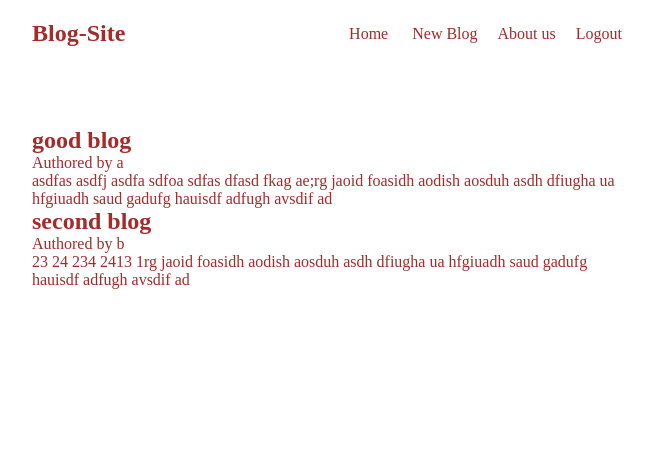
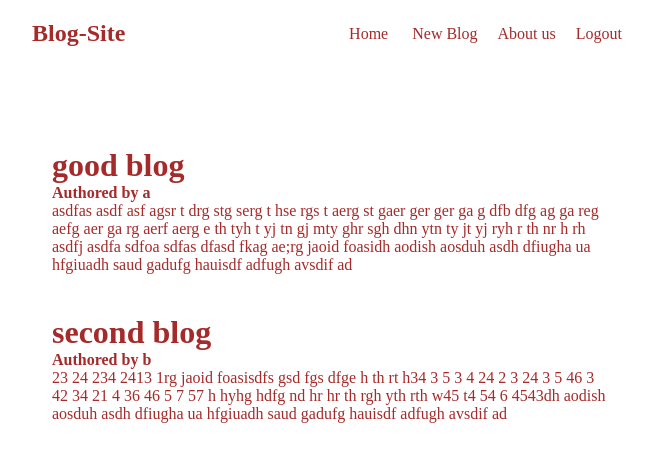
Before and after one commit to chetan-0/BlogSite, a React (Create React App) app: page / in a window 1280 px wide. Shown: the top 462 px of the page, without its empty margins (308-959 px from the left). Built offline with nearby package versions, Linux system fonts and the light colour scheme; data requests are answered from the project's data file.

Commit message:
custom hook

```diff
--- a/data/db.json
+++ b/data/db.json
@@ -2,13 +2,13 @@
     "blogs":[
         {
             "title":"good blog",
-            "body":"asdfas asdfj asdfa sdfoa sdfas dfasd fkag ae;rg jaoid foasidh aodish aosduh asdh dfiugha ua hfgiuadh saud gadufg hauisdf adfugh avsdif ad",
+            "body":"asdfas asdf asf agsr t drg stg serg t hse rgs t aerg st gaer ger ger ga g dfb dfg ag  ga reg aefg aer ga rg aerf aerg e th tyh t yj tn gj mty  ghr sgh dhn ytn ty jt yj ryh r th nr h rh asdfj asdfa sdfoa sdfas dfasd fkag ae;rg jaoid foasidh aodish aosduh asdh dfiugha ua hfgiuadh saud gadufg hauisdf adfugh avsdif ad",
             "author":"a",
             "id":1
         },
         {
             "title":"second blog",
-            "body":"23 24 234 2413 1rg jaoid foasidh aodish aosduh asdh dfiugha ua hfgiuadh saud gadufg hauisdf adfugh avsdif ad",
+            "body":"23 24 234 2413 1rg jaoid foasisdfs gsd fgs dfge h th rt h34 3 5 3 4 24 2 3 24 3 5 46 3 42 34 21 4 36 46 5 7 57 h hyhg hdfg nd hr hr th rgh yth rth w45 t4 54 6 4543dh aodish aosduh asdh dfiugha ua hfgiuadh saud gadufg hauisdf adfugh avsdif ad",
             "author":"b",
             "id":2
         }
--- a/src/App.js
+++ b/src/App.js
@@ -5,8 +5,8 @@ function App() {
   return (
 
     <div className="App">
-      <script src="https://cdn.jsdelivr.net/npm/@popperjs/core@2.11.5/dist/umd/popper.min.js" integrity="sha384-Xe+8cL9oJa6tN/veChSP7q+mnSPaj5Bcu9mPX5F5xIGE0DVittaqT5lorf0EI7Vk" crossorigin="anonymous"></script>
-<script src="https://cdn.jsdelivr.net/npm/bootstrap@5.2.0-beta1/dist/js/bootstrap.min.js" integrity="sha384-kjU+l4N0Yf4ZOJErLsIcvOU2qSb74wXpOhqTvwVx3OElZRweTnQ6d31fXEoRD1Jy" crossorigin="anonymous"></script>
+      <script src="https://cdn.jsdelivr.net/npm/@popperjs/core@2.11.5/dist/umd/popper.min.js" integrity="sha384-Xe+8cL9oJa6tN/veChSP7q+mnSPaj5Bcu9mPX5F5xIGE0DVittaqT5lorf0EI7Vk" crossOrigin="anonymous"></script>
+<script src="https://cdn.jsdelivr.net/npm/bootstrap@5.2.0-beta1/dist/js/bootstrap.min.js" integrity="sha384-kjU+l4N0Yf4ZOJErLsIcvOU2qSb74wXpOhqTvwVx3OElZRweTnQ6d31fXEoRD1Jy" crossOrigin="anonymous"></script>
       <Navbar/>
       <div className="content">
         <Home/>
--- a/src/BlogList.js
+++ b/src/BlogList.js
@@ -5,8 +5,8 @@ const blogComponent = (props) => {
         <div className="blogcomponent">
         {blogs.map((blog)=>(
             <div className="preview" key={blog.id}>
-                <h2>{blog.title}</h2>
-                <p>Authored by {blog.author}</p>
+                <h1>{blog.title}</h1>
+                <p><b>Authored by {blog.author}</b></p>
                 <p>{blog.body}</p>
                 {/* <button type="button" classsName="delbtn" onClick={()=>delBlog(blog.id)}>Delete Blog</button> */}
             </div>
--- a/src/index.css
+++ b/src/index.css
@@ -38,3 +38,7 @@
   color:blue;
   border-radius: 5px;
 }
+
+.preview{
+  padding:20px;
+}
```
